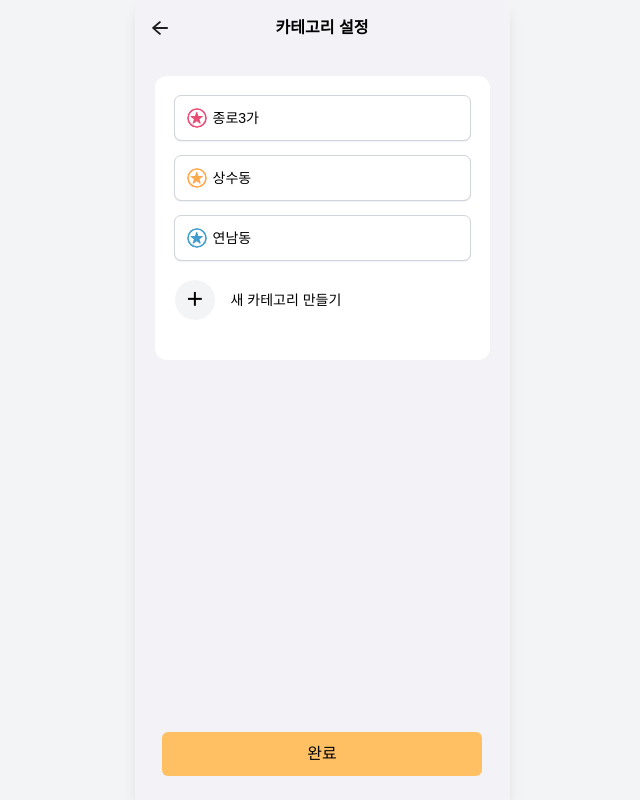
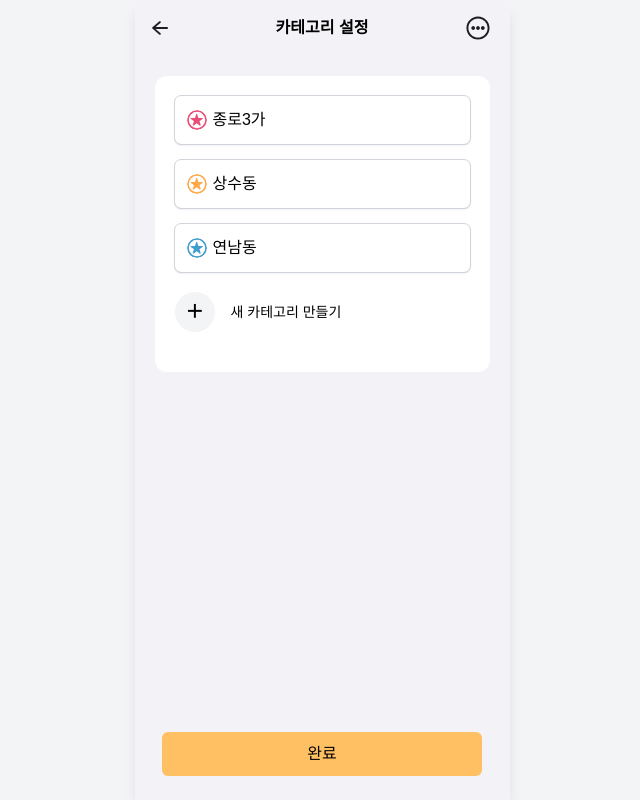
Before and after one commit to dongnae-bangnae/FE, a React (Vite) app: page /category in a window 1280 px wide. Shown: the whole page, without its empty margins (318-958 px from the left). Built offline with nearby package versions, Linux system fonts and the light colour scheme.

Commit message:
✨ Feat: 카테고리 설정 페이지 편집 모달 구현 (#70)

```diff
--- a/src/components/common/CategoryItem.tsx
+++ b/src/components/common/CategoryItem.tsx
@@ -28,7 +28,7 @@ function CategoryItem({ name, color, selected = false, onClick }: CategoryItemPr
 			}}>
 			<div className="flex items-center gap-1.5">
 				<StarIcon className="w-5 h-5" style={{ color: color, backgroundColor: "#FFFFFF", borderRadius: "9999px", }} />
-				<span className="text-sm text-black font-medium">{name}</span>
+				<span className="text-md text-black font-medium">{name}</span>
 			</div>
 
 			<CheckIcon
--- /dev/null
+++ b/src/components/common/OptionMessage.tsx
@@ -0,0 +1,12 @@
+import IconInfo from "../../assets/top/icon-info.svg?react";
+
+function OptionMessage() {
+    return (
+<div className="absolute top-13 right-4 bg-[#FFFFFF] rounded-xl shadow-md px-3 py-2 flex items-center gap-3 z-50 hover:bg-[#EFEFEF80]">
+			<span className="text-sm font-medium mr-10">기존 카테고리 편집하기</span>
+			<IconInfo className="w-4 h-4" />
+		</div>
+    )
+}
+
+export default OptionMessage;
--- a/src/pages/CategoryPage.tsx
+++ b/src/pages/CategoryPage.tsx
@@ -4,10 +4,14 @@ import { CategoryColorName } from "../types/categoryColors";
 import { getColorCode } from "../utils/getColorCode";
 import CategoryItem from "../components/common/CategoryItem";
 import { useState } from "react";
+import IconOption from "../assets/top/icon-option.svg?react";
+import OptionMessage from "../components/common/OptionMessage";
+
 
 function CategoryPage() {
 	const navigate = useNavigate();
 	const [selectedCategory, setSelectedCategory] = useState<string | null>(null);
+	const [showEditPopup, setShowEditPopup] = useState(false);
 
 	const categories: { name: string; color: CategoryColorName }[] = [
 		{ name: "종로3가", color: "red" },
@@ -16,8 +20,8 @@ function CategoryPage() {
 	];
 
 	return (
-		<div className="bg-[#F2F2F7] min-h-screen flex flex-col">
-			<Header title="카테고리 설정" underline={false} bgColor="bg-[#F2F2F7]" />
+		<div className="bg-[#F2F2F7] min-h-screen flex flex-col relative">
+			<Header title="카테고리 설정" underline={false} bgColor="bg-[#F2F2F7]" right={<button onClick={() => setShowEditPopup(!showEditPopup)}><IconOption className="w-6 h-6 mr-5" />{showEditPopup && <OptionMessage />}</button>} />
 			<div className="flex flex-col flex-1 items-center px-5 pt-5 pb-6">
 				<div className="bg-white rounded-xl w-full max-w-[400px] px-5 pt-5 pb-10">
 					{categories.map((cat) => (
--- a/src/pages/NewPlacePage.tsx
+++ b/src/pages/NewPlacePage.tsx
@@ -111,7 +111,7 @@ function NewPlacePage() {
 	};
 
 	return (
-		<div className="w-full max-w-[375px] h-screen overflow-hidden">
+		<div className="w-full h-screen relative">
 			{isMapLoaded && mapRef.current && (
 				<SearchMapBar map={mapRef.current} />
 			)}
```
Also changed, not shown: src/assets/top/icon-info.svg (added), src/assets/top/icon-option.svg (added).
